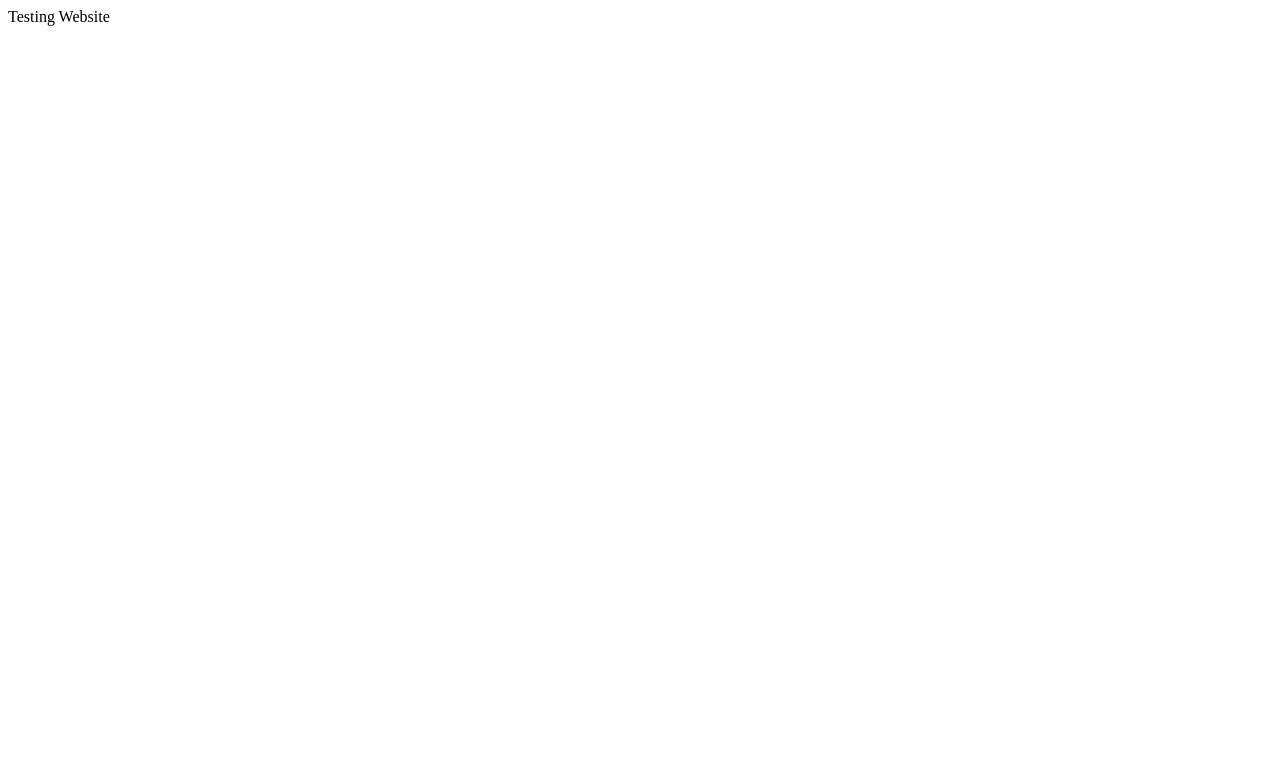
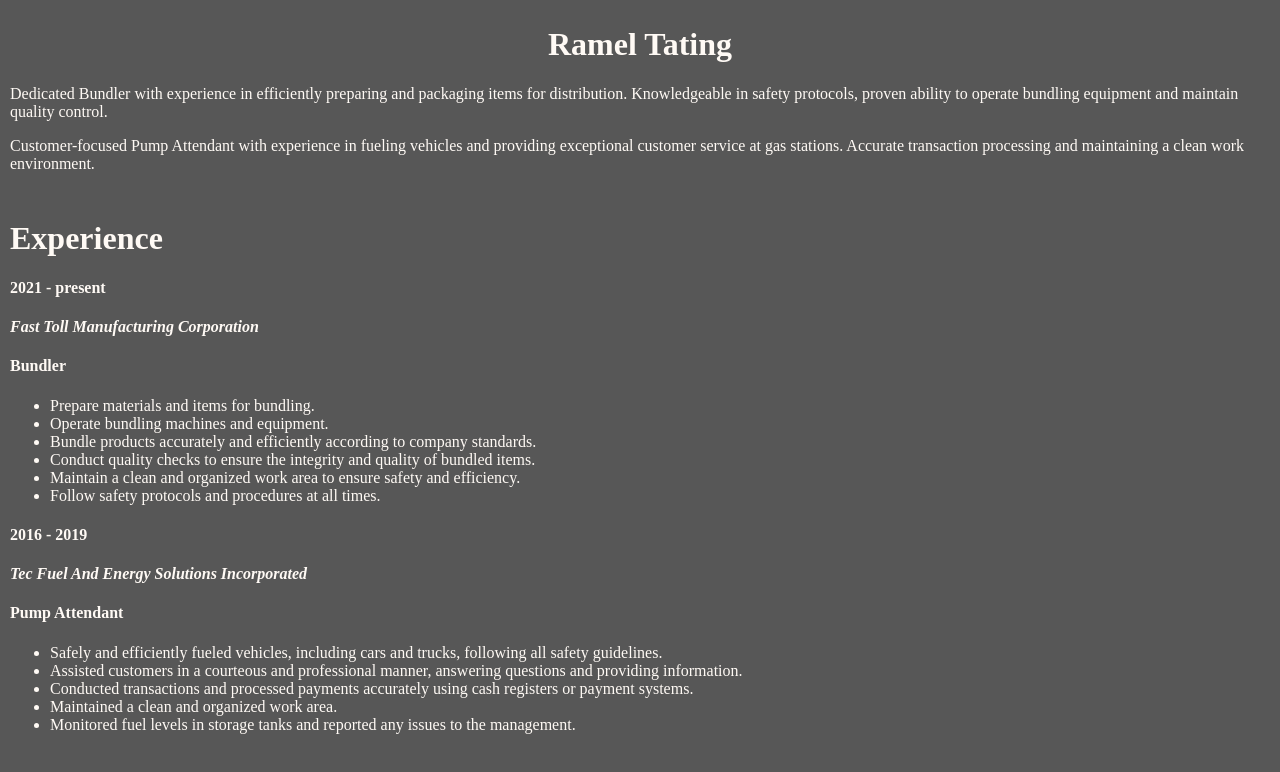
Before and after one commit to Skylight5286/Skylight5286.github.io, a plain HTML site: page index.html in a window 1280 px wide. Drawn offline with Linux system fonts and the light colour scheme.

Commit message:
Added index.css + modified index.html(added About Me and Experience)

```diff
--- /dev/null
+++ b/css/index.css
@@ -0,0 +1,12 @@
+* {
+  box-sizing: border-box;
+}
+body {
+  margin: 0;
+  padding: 0;
+  background: hsl(100,0%,34%);
+  color: hsl(30,95%,98%);
+}
+.container{
+  padding: 5px 10px;
+}
--- a/index.html
+++ b/index.html
@@ -1 +1,73 @@
-Testing Website
+<!DOCTYPE html>
+<html>
+<head>
+  <meta charset="utf-8" />
+<meta http-equiv="content-type" content="text/html; charset=utf-8" />
+<meta name="viewport" content="width=device-width, initial-scale=1.0">
+<meta name="author" content="Ramel Tating">
+<meta name="keywords" content="Ramel Tating, Portfolio Ramel Tating">
+<meta name="description" content="My Portfolio-Ramel Tating">
+<title>Portfolio-Ramel Tating</title>
+
+<link rel="stylesheet" href="css/index.css" type="text/css" />
+</head>
+<body>
+<!-- About Me -->
+<div class="container">
+<h1 style="text-align:center;">Ramel Tating</h1>
+<p>
+Dedicated Bundler with experience in efficiently preparing and packaging items for distribution.
+Knowledgeable in safety protocols, proven ability to operate bundling equipment and maintain quality control.
+</p>
+<p>
+Customer-focused Pump Attendant with experience in fueling vehicles and providing exceptional customer service at gas stations.
+Accurate transaction processing and maintaining a clean work environment.
+</p>
+</div>
+
+<!-- Experience -->
+<div class="container">
+<h1>Experience</h1>
+<div>
+<h4>2021 - present</h4>
+<h4><em>Fast Toll Manufacturing Corporation</em></h4>
+<h4><strong>Bundler</strong></h4>
+<ul>
+<li>
+Prepare materials and items for bundling.
+</li>
+<li>
+Operate bundling machines and equipment.
+</li>
+<li>
+Bundle products accurately and efficiently according to company standards.
+</li>
+<li>
+Conduct quality checks to ensure the integrity and quality of bundled
+items.
+</li>
+<li>Maintain a clean and organized work area to ensure safety and efficiency.</li>
+<li>Follow safety protocols and procedures at all times.</li>
+</ul>
+</div>
+
+<div>
+<h4>2016 - 2019</h4>
+<h4><em>Tec Fuel And Energy Solutions Incorporated</em></h4>
+<h4><strong>Pump Attendant</strong></h4>
+<ul>
+<li>Safely and efficiently fueled vehicles, including cars and trucks,
+following all safety guidelines.</li>
+<li>Assisted customers in a courteous and professional manner, answering
+questions and providing information.</li>
+<li>Conducted transactions and processed payments accurately using cash
+registers or payment systems.</li>
+<li>Maintained a clean and organized work area.</li>
+<li>Monitored fuel levels in storage tanks and reported any issues to the
+management.</li>
+</ul>
+</div>
+</div>
+
+</body>
+</html>
```
